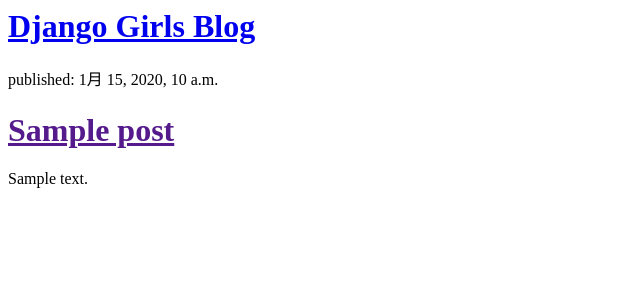
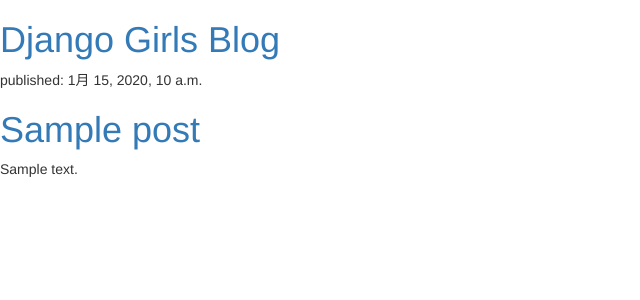
Before and after one commit to jacoloves/shochang_webpages, a Django app: template djangogirls/blog/templates/blog/post_list.html in a window 1280 px wide. Shown: the top 300 px of the page, without its empty margins (0-640 px from the left). Run offline with Django 3.2, Linux system fonts and the light colour scheme; the template is opened without the code that fills it: values that come from a table or form of the project are taken from there, others are empty; tables that the repository leaves empty hold one stand-in row (values such as "Sample post"); some libraries are stand-ins or nearby versions.

Commit message:
20180706 Cording

```diff
--- a/djangogirls/blog/templates/blog/post_list.html
+++ b/djangogirls/blog/templates/blog/post_list.html
@@ -1,6 +1,10 @@
+{% load staticfiles  %}
 <html>
     <head>
         <title>Django Girls blog</title>
+        <link rel="stylesheet" href="//maxcdn.bootstrapcdn.com/bootstrap/3.2.0/css/bootstrap.min.css">
+        <link rel="stylesheet" href="//maxcdn.bootstrapcdn.com/bootstrap/3.2.0/css/bootstrap-theme.min.css">
+        <link rel="stylesheet" href="{% static 'css/blog.css' %}">
     </head>
     <body>
         <div>
--- a/djangogirls/mysite/settings.py
+++ b/djangogirls/mysite/settings.py
@@ -135,3 +135,7 @@
     from .local_settings import *
 except ImportError:
     pass
+
+STATICFILES_DIRS = {
+	os.path.join(BASE_DIR, "static"),
+}
--- /dev/null
+++ b/djangogirls/static/css/blog.css
@@ -0,0 +1,3 @@
+h1 = {
+	color: #ECA205;
+}
```
